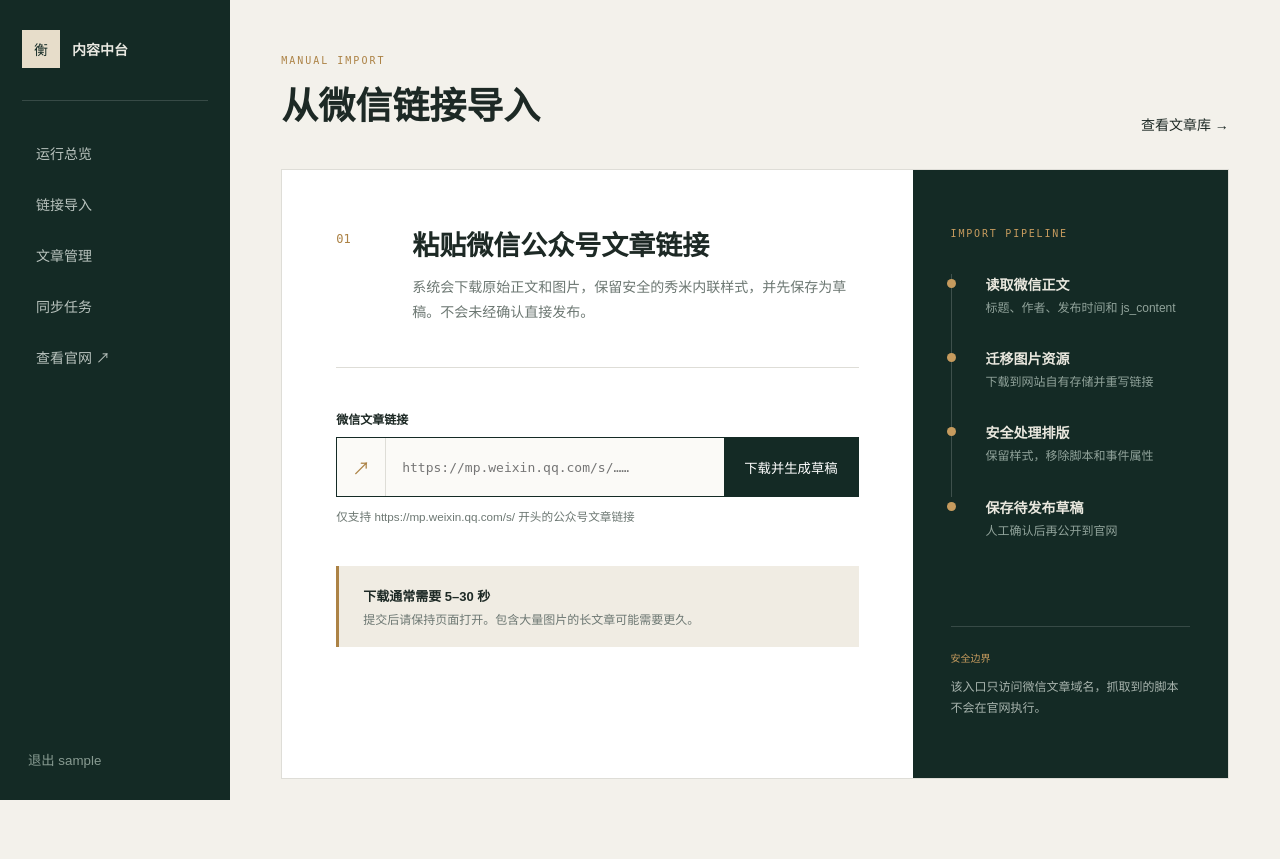
After one commit to alexpan0720/wechat_articles, a FastAPI app: page /admin/import in a window 1280 px wide. The commit adds this page. Run offline with FastAPI, Linux system fonts and the light colour scheme; the visitor is signed in with stand-in values (Sample User, id 1).

Commit message:
Add admin WeChat URL import and safety checks
Introduce a manual WeChat-URL import flow and related safety/validation changes. Added a new /admin/import page and POST handler that uses WechatUrlFetcher to download, parse and save a single SourceArticle via SingleArticleAdapter. Implemented app/sync/wechat.py to validate mp.weixin.qq.com HTTPS URLs, follow/validate redirects, limit HTML size, parse js_content, extract metadata and image assets, and surface user-facing errors.

Sync service changes: count failed items, and prevent overwriting an existing published version when new version has failed asset validation. Added SingleArticleAdapter and updated migrate/asset handling to surface failures. Admin-side: new import UI (template + CSS), links in admin nav and dashboard, article edit messages and disabled publish when failures exist, and server-side guard preventing publishing articles with failed assets or empty content. Settings: validate_production() enforces secret key rules on startup and bootstrap token check now rejects the default development secret. Added tests covering web integration, WeChat parsing/fetching, and preservation of published content on failed updates.

```diff
--- a/app/config.py
+++ b/app/config.py
@@ -32,6 +32,12 @@ class Settings(BaseSettings):
     def is_production(self) -> bool:
         return self.app_env.lower() == "production"
 
+    def validate_production(self) -> None:
+        if self.is_production and self.secret_key == "development-secret-change-before-production":
+            raise RuntimeError("SECRET_KEY must be changed before production startup")
+        if self.is_production and len(self.secret_key) < 32:
+            raise RuntimeError("SECRET_KEY must contain at least 32 characters in production")
+
 
 @lru_cache
 def get_settings() -> Settings:
--- a/app/main.py
+++ b/app/main.py
@@ -17,16 +17,22 @@ from app.config import get_settings
 from app.content import article_document, sanitize_article_html
 from app.database import get_db, init_db
 from app.dependencies import build_adapter
-from app.models import AdminProfile, Article, ArticleStatus, ArticleVersion, SyncRun, utcnow
+from app.models import (
+    AdminProfile, Article, ArticleAsset, ArticleStatus, ArticleVersion, SourceAccount, SyncRun,
+    utcnow,
+)
 from app.security import (
     ensure_csrf_token, hash_password, require_admin, verify_csrf, verify_password,
 )
+from app.sync.adapters import SingleArticleAdapter
 from app.sync.service import SyncService
+from app.sync.wechat import WechatFetchError, WechatUrlFetcher
 
 
 settings = get_settings()
 BASE_DIR = Path(__file__).resolve().parent
 templates = Jinja2Templates(directory=str(BASE_DIR / "templates"))
+settings.storage_dir.mkdir(parents=True, exist_ok=True)
 
 
 def format_date(value: datetime | None, fmt: str = "%Y年%m月%d日") -> str:
@@ -38,6 +44,7 @@ templates.env.filters["date"] = format_date
 
 @asynccontextmanager
 async def lifespan(_: FastAPI):
+    settings.validate_production()
     init_db()
     settings.storage_dir.mkdir(parents=True, exist_ok=True)
     yield
@@ -250,6 +257,58 @@ def admin_dashboard(request: Request, db: Session = Depends(get_db)):
     ))
 
 
+@app.get("/admin/import", response_class=HTMLResponse)
+def admin_import_page(request: Request):
+    require_admin(request)
+    return templates.TemplateResponse(
+        request, "admin/import.html",
+        admin_context(request, error=None, submitted_url=""),
+    )
+
+
+@app.post("/admin/import", response_class=HTMLResponse)
+def admin_import_wechat(
+    request: Request,
+    wechat_url: str = Form(...),
+    csrf_token: str = Form(...),
+    db: Session = Depends(get_db),
+):
+    require_admin(request)
+    verify_csrf(request, csrf_token)
+    submitted_url = wechat_url.strip()
+    try:
+        source = WechatUrlFetcher().fetch(submitted_url)
+        draft_settings = settings.model_copy(update={"auto_publish": False})
+        summary = SyncService(
+            db, SingleArticleAdapter(source), draft_settings
+        ).run(trigger="wechat-url-import")
+        account = db.scalar(select(SourceAccount).where(
+            SourceAccount.account_identifier == source.account_id
+        ))
+        article = db.scalar(select(Article).where(
+            Article.source_account_id == account.id,
+            Article.source_article_id == source.article_id,
+        )) if account else None
+        if not article:
+            raise WechatFetchError("文章已下载，但没有成功生成草稿，请查看同步日志")
+        result = "failed" if summary.failed else "ready"
+        return RedirectResponse(
+            f"/admin/articles/{article.id}?imported={result}", status_code=303
+        )
+    except WechatFetchError as exc:
+        return templates.TemplateResponse(
+            request, "admin/import.html",
+            admin_context(request, error=str(exc), submitted_url=submitted_url),
+            status_code=400,
+        )
+    except Exception as exc:
+        return templates.TemplateResponse(
+            request, "admin/import.html",
+            admin_context(request, error=f"导入失败：{exc}", submitted_url=submitted_url),
+            status_code=500,
+        )
+
+
 @app.get("/admin/articles", response_class=HTMLResponse)
 def admin_articles(
     request: Request,
@@ -276,7 +335,11 @@ def admin_article_edit(article_id: str, request: Request, db: Session = Depends(
         ArticleVersion.article_id == article.id
     ).order_by(desc(ArticleVersion.version))).all()
     return templates.TemplateResponse(request, "admin/article_edit.html", admin_context(
-        request, article=article, versions=versions, saved=request.query_params.get("saved")
+        request,
+        article=article,
+        versions=versions,
+        saved=request.query_params.get("saved"),
+        imported=request.query_params.get("imported"),
     ))
 
 
@@ -321,6 +384,18 @@ def admin_article_status(
     article = db.get(Article, article_id)
     if not article:
         raise HTTPException(status_code=404, detail="文章不存在")
+    if target == ArticleStatus.published.value:
+        failed_assets = db.scalar(select(func.count()).select_from(ArticleAsset).where(
+            ArticleAsset.article_id == article.id,
+            ArticleAsset.status == "failed",
+        )) or 0
+        if article.failure_reason or failed_assets:
+            raise HTTPException(
+                status_code=422,
+                detail="文章仍有图片下载失败记录，不能发布不完整内容",
+            )
+        if not article.content_html.strip():
+            raise HTTPException(status_code=422, detail="正文为空，不能发布")
     article.status = target
     article.updated_at = utcnow()
     db.commit()
@@ -366,7 +441,7 @@ def bootstrap_admin(
     """One-time guarded bootstrap for deployments without shell access."""
     if db.scalar(select(func.count()).select_from(AdminProfile)):
         raise HTTPException(status_code=status.HTTP_409_CONFLICT, detail="管理员已存在")
-    if token != settings.secret_key:
+    if settings.secret_key == "development-secret-change-before-production" or token != settings.secret_key:
         raise HTTPException(status_code=status.HTTP_403_FORBIDDEN, detail="无效令牌")
     if len(password) < 12:
         raise HTTPException(status_code=422, detail="密码至少需要12个字符")
--- /dev/null
+++ b/app/static/css/admin-import.css
@@ -0,0 +1,109 @@
+.import-shell {
+  display: grid;
+  grid-template-columns: minmax(0, 2fr) minmax(300px, 1fr);
+  min-height: 610px;
+  background: var(--panel);
+  border: 1px solid var(--line);
+}
+
+.import-main { padding: 54px; }
+
+.import-intro {
+  display: grid;
+  grid-template-columns: 52px 1fr;
+  gap: 24px;
+  padding-bottom: 42px;
+  border-bottom: 1px solid var(--line);
+}
+
+.import-number {
+  padding-top: 8px;
+  color: var(--gold);
+  font: 12px "DM Mono", monospace;
+}
+
+.import-intro h2 {
+  margin: 0 0 12px;
+  font: 600 27px "Noto Serif SC", serif;
+}
+
+.import-intro p {
+  max-width: 660px;
+  margin: 0;
+  color: var(--muted);
+  line-height: 1.8;
+}
+
+.url-import-form { margin-top: 42px; }
+.url-import-form > label { display: block; margin-bottom: 10px; font-size: 12px; font-weight: 600; }
+
+.url-field {
+  display: grid;
+  grid-template-columns: 48px minmax(0, 1fr) auto;
+  align-items: center;
+  border: 1px solid var(--navy);
+  background: #fbfaf7;
+}
+
+.url-field > span { color: var(--gold); font-size: 18px; text-align: center; }
+.url-field input {
+  height: 58px;
+  padding: 0 16px;
+  border: 0;
+  border-left: 1px solid var(--line);
+  outline: 0;
+  background: transparent;
+  font: 13px "DM Mono", monospace;
+}
+.url-field button { height: 58px; border-radius: 0; }
+.url-import-form > small { display: block; margin-top: 10px; color: var(--muted); }
+
+.import-wait {
+  margin-top: 42px;
+  padding: 20px 24px;
+  border-left: 3px solid var(--gold);
+  background: #f0ece3;
+}
+.import-wait b { font-size: 13px; }
+.import-wait p { margin: 5px 0 0; color: var(--muted); font-size: 12px; }
+
+.import-rail {
+  display: flex;
+  flex-direction: column;
+  padding: 48px 38px;
+  background: var(--navy);
+  color: #eae8df;
+}
+.rail-label { color: #c69b5e; font: 10px "DM Mono", monospace; letter-spacing: .18em; }
+.import-rail ol { margin: 25px 0; padding: 0; list-style: none; }
+.import-rail li {
+  position: relative;
+  padding: 0 0 30px 34px;
+  border-left: 1px solid rgba(255,255,255,.18);
+}
+.import-rail li::before {
+  content: "";
+  position: absolute;
+  top: 5px;
+  left: -5px;
+  width: 9px;
+  height: 9px;
+  border-radius: 50%;
+  background: #c69b5e;
+}
+.import-rail li:last-child { border-left-color: transparent; }
+.import-rail li b, .import-rail li span { display: block; }
+.import-rail li span { margin-top: 5px; color: #91a39b; font-size: 12px; line-height: 1.6; }
+.security-note { margin-top: auto; padding-top: 22px; border-top: 1px solid rgba(255,255,255,.15); }
+.security-note span { color: #c69b5e; font: 10px "DM Mono", monospace; }
+.security-note p { color: #a8b4ae; font-size: 12px; line-height: 1.7; }
+.publish-hint { display: block; margin-top: 12px; color: var(--muted); line-height: 1.6; }
+.admin-primary:disabled { opacity: .45; cursor: not-allowed; }
+
+@media (max-width: 900px) {
+  .import-shell { grid-template-columns: 1fr; }
+  .import-main { padding: 30px; }
+  .url-field { grid-template-columns: 40px 1fr; }
+  .url-field button { grid-column: 1 / 3; }
+  .import-rail { min-height: 500px; }
+}
--- a/app/templates/admin/article_edit.html
+++ b/app/templates/admin/article_edit.html
@@ -1,6 +1,6 @@
 {% extends "admin/base.html" %}{% block title %}编辑文章{% endblock %}{% block content %}
 <header class="admin-head"><div><p>ARTICLE / {{ article.source_article_id }}</p><h1>编辑文章</h1></div><div class="head-actions">{% if article.status == 'published' %}<a href="/articles/{{ article.slug }}" target="_blank">预览 ↗</a>{% endif %}<span class="status {{ article.status }}">{{ article.status }}</span></div></header>
-{% if saved %}<div class="alert success">更改已保存。</div>{% endif %}
+{% if saved %}<div class="alert success">更改已保存。</div>{% endif %}{% if imported == 'ready' %}<div class="alert success"><b>微信文章已下载为草稿。</b> 图片已迁移、正文已安全处理；确认内容后即可点击发布。</div>{% elif imported == 'failed' %}<div class="alert error"><b>正文已保存，但部分图片下载失败。</b> 为避免发布残缺内容，系统已阻止发布，请查看右侧异常信息。</div>{% endif %}
 <div class="editor-layout"><form class="panel edit-form" method="post"><input type="hidden" name="csrf_token" value="{{ csrf_token }}"><label>标题<input name="title" value="{{ article.title }}" required></label><label>摘要<textarea name="summary" rows="3">{{ article.summary or '' }}</textarea></label><label>已净化正文 HTML<textarea name="content_html" rows="22" spellcheck="false" required>{{ article.content_html }}</textarea></label><div class="form-actions"><button class="admin-primary">保存修改</button><a href="/admin/articles">取消</a></div></form>
-<aside><section class="panel info-panel"><h2>发布控制</h2><p>当前状态：<span class="status {{ article.status }}">{{ article.status }}</span></p><form method="post" action="/admin/articles/{{ article.id }}/status"><input type="hidden" name="csrf_token" value="{{ csrf_token }}">{% if article.status == 'published' %}<input type="hidden" name="target" value="withdrawn"><button class="danger-button">立即下线</button>{% else %}<input type="hidden" name="target" value="published"><button class="admin-primary">发布文章</button>{% endif %}</form></section><section class="panel info-panel"><h2>来源信息</h2><dl><dt>原文</dt><dd><a href="{{ article.source_url }}" target="_blank">打开来源 ↗</a></dd><dt>内容哈希</dt><dd><code>{{ article.content_hash[:16] }}…</code></dd><dt>版本</dt><dd>{{ versions|length }} 个归档版本</dd>{% if article.failure_reason %}<dt>异常</dt><dd class="danger-text">{{ article.failure_reason }}</dd>{% endif %}</dl></section></aside></div>
+<aside><section class="panel info-panel"><h2>发布控制</h2><p>当前状态：<span class="status {{ article.status }}">{{ article.status }}</span></p><form method="post" action="/admin/articles/{{ article.id }}/status"><input type="hidden" name="csrf_token" value="{{ csrf_token }}">{% if article.status == 'published' %}<input type="hidden" name="target" value="withdrawn"><button class="danger-button">立即下线</button>{% else %}<input type="hidden" name="target" value="published"><button class="admin-primary" {% if article.failure_reason %}disabled title="请先处理图片下载异常"{% endif %}>发布到官网</button>{% endif %}</form>{% if article.status != 'published' and not article.failure_reason %}<small class="publish-hint">发布后文章会立即出现在官网文章列表。</small>{% endif %}</section><section class="panel info-panel"><h2>来源信息</h2><dl><dt>原文</dt><dd><a href="{{ article.source_url }}" target="_blank">打开来源 ↗</a></dd><dt>内容哈希</dt><dd><code>{{ article.content_hash[:16] }}…</code></dd><dt>版本</dt><dd>{{ versions|length }} 个归档版本</dd>{% if article.failure_reason %}<dt>异常</dt><dd class="danger-text">{{ article.failure_reason }}</dd>{% endif %}</dl></section></aside></div>
 {% endblock %}
--- a/app/templates/admin/articles.html
+++ b/app/templates/admin/articles.html
@@ -1,4 +1,4 @@
 {% extends "admin/base.html" %}{% block title %}文章管理{% endblock %}{% block content %}
-<header class="admin-head"><div><p>CONTENT</p><h1>文章管理</h1></div><form class="filter-form"><select name="state" onchange="this.form.submit()"><option value="">全部状态</option>{% for item in states %}<option value="{{ item }}" {% if state == item %}selected{% endif %}>{{ item }}</option>{% endfor %}</select></form></header>
+<header class="admin-head"><div><p>CONTENT</p><h1>文章管理</h1></div><div class="head-actions"><form class="filter-form"><select name="state" onchange="this.form.submit()"><option value="">全部状态</option>{% for item in states %}<option value="{{ item }}" {% if state == item %}selected{% endif %}>{{ item }}</option>{% endfor %}</select></form><a class="admin-primary" href="/admin/import">＋ 链接导入</a></div></header>
 <section class="panel"><div class="table-wrap"><table class="article-table"><thead><tr><th>文章</th><th>状态</th><th>发布日期</th><th>更新时间</th><th></th></tr></thead><tbody>{% for article in articles %}<tr><td><b>{{ article.title }}</b><small>{{ article.source_article_id }}</small></td><td><span class="status {{ article.status }}">{{ article.status }}</span></td><td>{{ article.published_at|date }}</td><td>{{ article.updated_at|date('%m-%d %H:%M') }}</td><td><a href="/admin/articles/{{ article.id }}">编辑 →</a></td></tr>{% else %}<tr><td colspan="5" class="muted">尚无文章，请先运行同步。</td></tr>{% endfor %}</tbody></table></div></section>
 {% endblock %}
--- a/app/templates/admin/base.html
+++ b/app/templates/admin/base.html
@@ -1,2 +1,2 @@
-<!doctype html><html lang="zh-CN"><head><meta charset="utf-8"><meta name="viewport" content="width=device-width,initial-scale=1"><title>{% block title %}管理后台{% endblock %}｜{{ site_name }}</title><link rel="stylesheet" href="{{ url_for('static', path='/css/admin.css') }}"></head>
-<body><aside class="admin-sidebar"><a class="admin-brand" href="/admin"><span>衡</span><b>内容中台</b></a><nav><a href="/admin">运行总览</a><a href="/admin/articles">文章管理</a><a href="/admin/sync">同步任务</a><a href="/" target="_blank">查看官网 ↗</a></nav><form action="/admin/logout" method="post"><input type="hidden" name="csrf_token" value="{{ csrf_token }}"><button>退出 {{ admin_username }}</button></form></aside><main class="admin-main">{% block content %}{% endblock %}</main></body></html>
+<!doctype html><html lang="zh-CN"><head><meta charset="utf-8"><meta name="viewport" content="width=device-width,initial-scale=1"><title>{% block title %}管理后台{% endblock %}｜{{ site_name }}</title><link rel="stylesheet" href="{{ url_for('static', path='/css/admin.css') }}"><link rel="stylesheet" href="{{ url_for('static', path='/css/admin-import.css') }}"></head>
+<body><aside class="admin-sidebar"><a class="admin-brand" href="/admin"><span>衡</span><b>内容中台</b></a><nav><a href="/admin">运行总览</a><a href="/admin/import">链接导入</a><a href="/admin/articles">文章管理</a><a href="/admin/sync">同步任务</a><a href="/" target="_blank">查看官网 ↗</a></nav><form action="/admin/logout" method="post"><input type="hidden" name="csrf_token" value="{{ csrf_token }}"><button>退出 {{ admin_username }}</button></form></aside><main class="admin-main">{% block content %}{% endblock %}</main></body></html>
--- a/app/templates/admin/dashboard.html
+++ b/app/templates/admin/dashboard.html
@@ -1,5 +1,5 @@
 {% extends "admin/base.html" %}{% block title %}运行总览{% endblock %}{% block content %}
-<header class="admin-head"><div><p>OVERVIEW</p><h1>运行总览</h1></div><a class="admin-primary" href="/admin/sync">立即同步</a></header>
+<header class="admin-head"><div><p>OVERVIEW</p><h1>运行总览</h1></div><div class="head-actions"><a href="/admin/sync">运行批量同步</a><a class="admin-primary" href="/admin/import">＋ 导入微信文章</a></div></header>
 <section class="metric-grid"><article><span>已发布</span><b>{{ counts.get('published', 0) }}</b><small>公开可见文章</small></article><article><span>待处理</span><b>{{ counts.get('processing', 0) }}</b><small>尚未发布</small></article><article><span>异常</span><b>{{ counts.get('failed', 0) }}</b><small>需要人工处理</small></article><article><span>已撤回</span><b>{{ counts.get('withdrawn', 0) }}</b><small>公众不可见</small></article></section>
 <div class="admin-columns"><section class="panel"><div class="panel-head"><h2>最近同步</h2><a href="/admin/sync">全部记录</a></div><div class="table-wrap"><table><thead><tr><th>时间</th><th>触发</th><th>结果</th><th>成功 / 失败</th></tr></thead><tbody>{% for run in recent_runs %}<tr><td>{{ run.started_at|date('%m-%d %H:%M') }}</td><td>{{ run.trigger }}</td><td><span class="status {{ run.result }}">{{ run.result }}</span></td><td>{{ run.success_count }} / {{ run.failed_count }}</td></tr>{% else %}<tr><td colspan="4" class="muted">尚无运行记录</td></tr>{% endfor %}</tbody></table></div></section>
 <section class="panel"><div class="panel-head"><h2>最近更新</h2><a href="/admin/articles">管理文章</a></div><div class="compact-list">{% for article in recent_articles %}<a href="/admin/articles/{{ article.id }}"><span>{{ article.title }}</span><small>{{ article.status }} · {{ article.updated_at|date('%m-%d') }}</small></a>{% else %}<p class="muted">尚无文章</p>{% endfor %}</div></section></div>
--- /dev/null
+++ b/app/templates/admin/import.html
@@ -0,0 +1,21 @@
+{% extends "admin/base.html" %}{% block title %}导入微信文章{% endblock %}{% block content %}
+<header class="admin-head import-head"><div><p>MANUAL IMPORT</p><h1>从微信链接导入</h1></div><a href="/admin/articles">查看文章库 →</a></header>
+<section class="import-shell">
+  <div class="import-main">
+    <div class="import-intro"><span class="import-number">01</span><div><h2>粘贴微信公众号文章链接</h2><p>系统会下载原始正文和图片，保留安全的秀米内联样式，并先保存为草稿。不会未经确认直接发布。</p></div></div>
+    {% if error %}<div class="alert error"><b>没有完成导入</b><br>{{ error }}</div>{% endif %}
+    <form class="url-import-form" method="post">
+      <input type="hidden" name="csrf_token" value="{{ csrf_token }}">
+      <label for="wechat_url">微信文章链接</label>
+      <div class="url-field"><span>↗</span><input id="wechat_url" name="wechat_url" type="url" required autofocus value="{{ submitted_url }}" placeholder="https://mp.weixin.qq.com/s/……" pattern="https://mp\.weixin\.qq\.com/s.*"><button class="admin-primary">下载并生成草稿</button></div>
+      <small>仅支持 https://mp.weixin.qq.com/s/ 开头的公众号文章链接</small>
+    </form>
+    <div class="import-wait"><b>下载通常需要 5–30 秒</b><p>提交后请保持页面打开。包含大量图片的长文章可能需要更久。</p></div>
+  </div>
+  <aside class="import-rail">
+    <p class="rail-label">IMPORT PIPELINE</p>
+    <ol><li><b>读取微信正文</b><span>标题、作者、发布时间和 js_content</span></li><li><b>迁移图片资源</b><span>下载到网站自有存储并重写链接</span></li><li><b>安全处理排版</b><span>保留样式，移除脚本和事件属性</span></li><li><b>保存待发布草稿</b><span>人工确认后再公开到官网</span></li></ol>
+    <div class="security-note"><span>安全边界</span><p>该入口只访问微信文章域名，抓取到的脚本不会在官网执行。</p></div>
+  </aside>
+</section>
+{% endblock %}
```
Also changed, not shown: app/sync/adapters.py (+11 -0 lines), app/sync/service.py (+7 -0 lines), app/sync/wechat.py (added, +179 -0 lines), tests/test_sync.py (+32 -0 lines), tests/test_web.py (added, +128 -0 lines), tests/test_wechat.py (added, +86 -0 lines), README.md.
